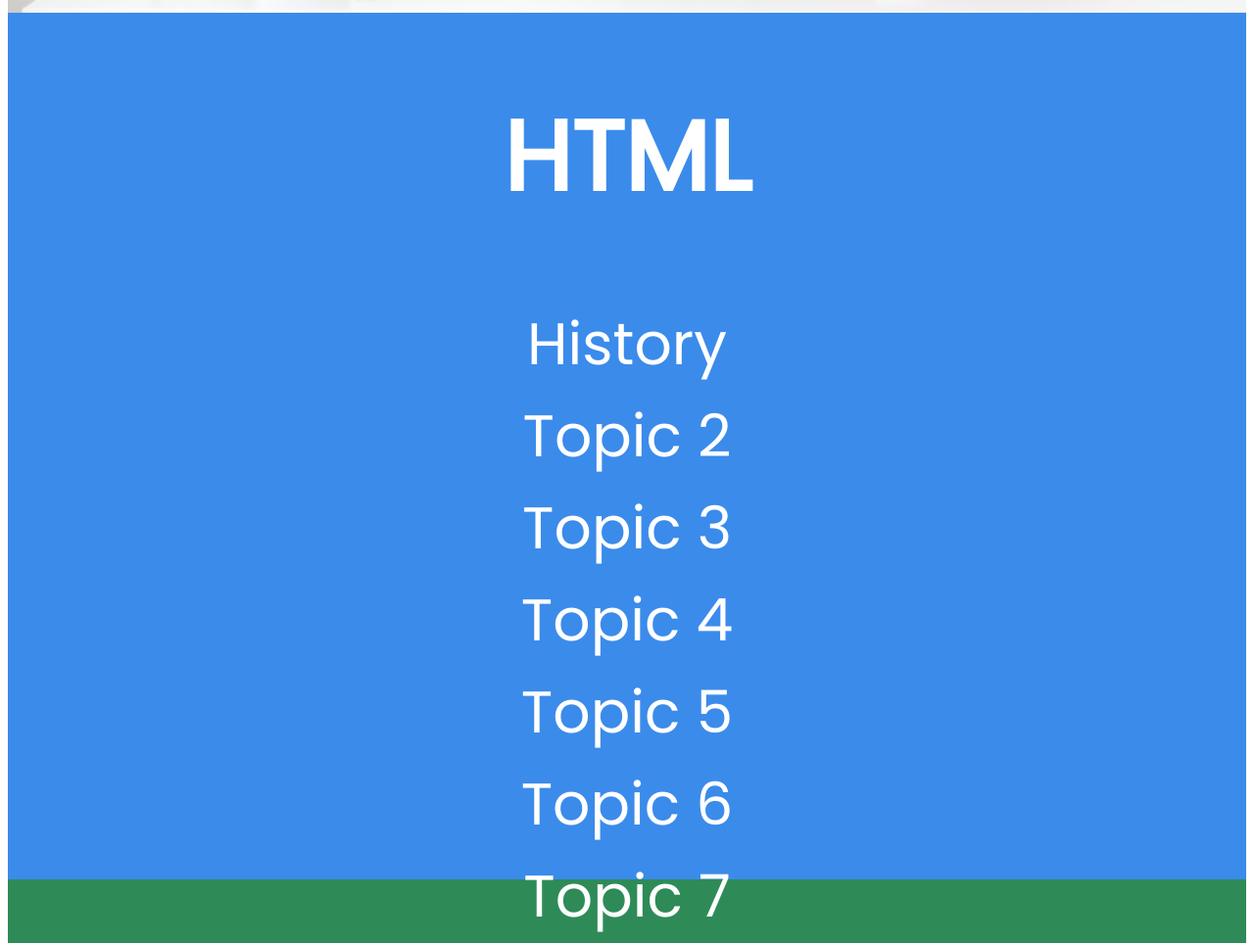
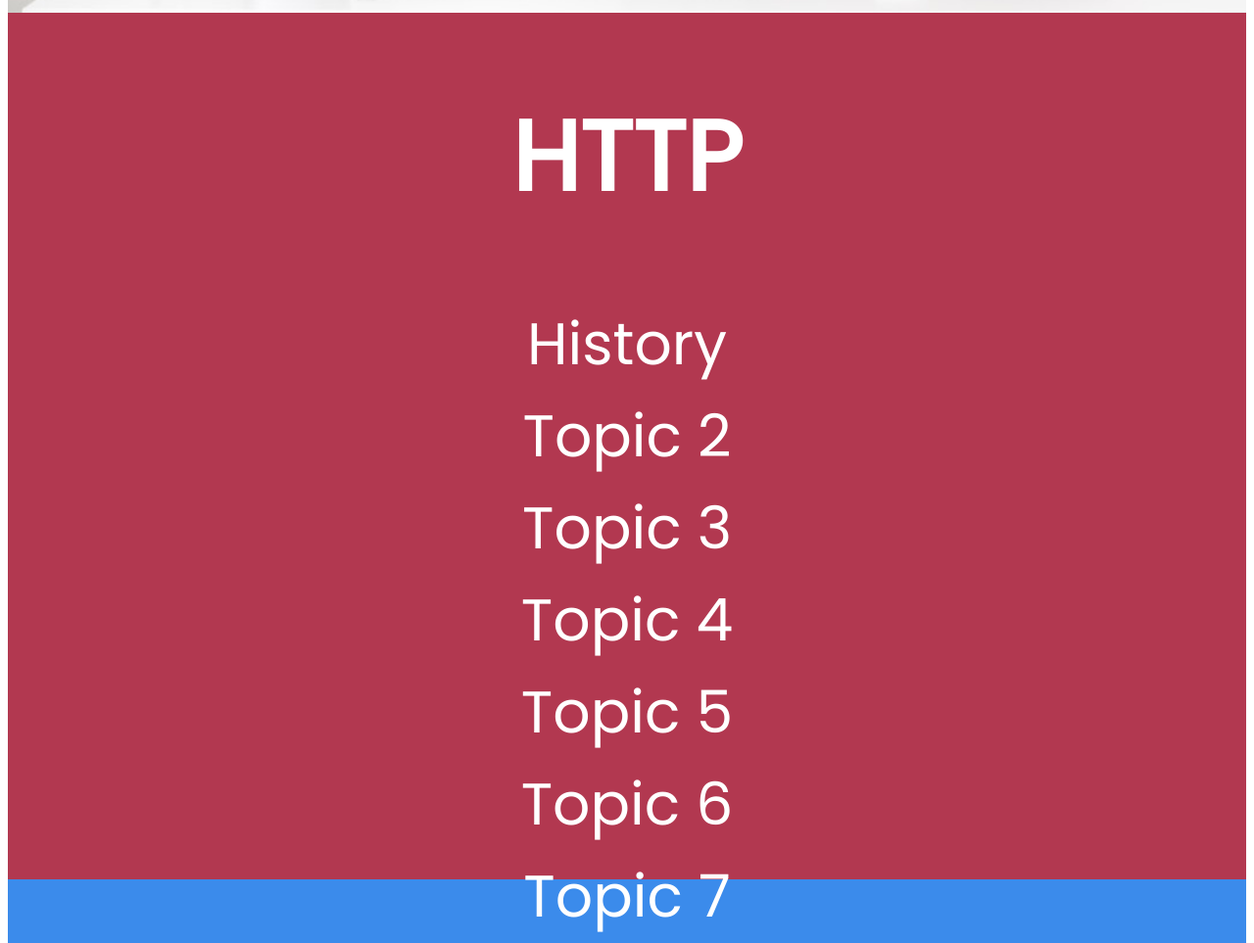
Before and after one commit to Jeimseu0919/Team-papasa, a plain HTML site: page Midterm/index.html in a window 1280 px wide. Shown: the part 795-1758 px from the top of the page at 98% size. Drawn offline with Linux system fonts and the light colour scheme.

Commit message:
Add files via upload
add HTTP

```diff
--- a/Midterm/index.html
+++ b/Midterm/index.html
@@ -31,6 +31,19 @@
         <h2>
           Welcome to  <br>Course Website
         </h2>
+    </div><div id="http">
+        <h1>
+          HTTP
+        </h1>
+        <ul>
+          <li><a href="./htmlhistory.html">History</a></li>
+          <li>Topic 2</li>
+          <li>Topic 3</li>
+          <li>Topic 4</li>
+          <li>Topic 5</li>
+          <li>Topic 6</li>
+          <li>Topic 7</li>
+        </ul>
     </div>
     <div id="html">
       <h1>
```
